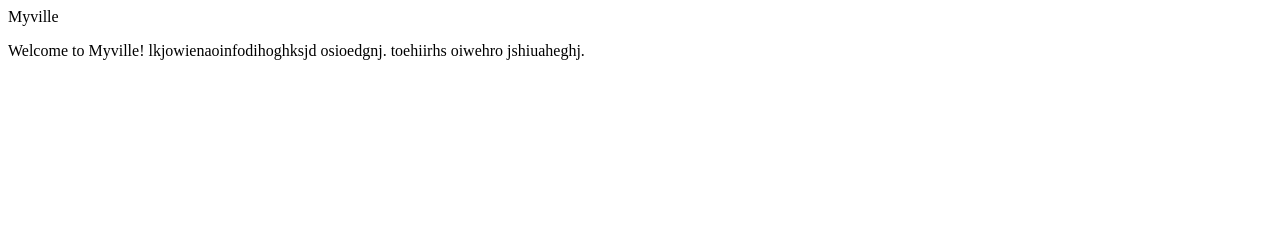
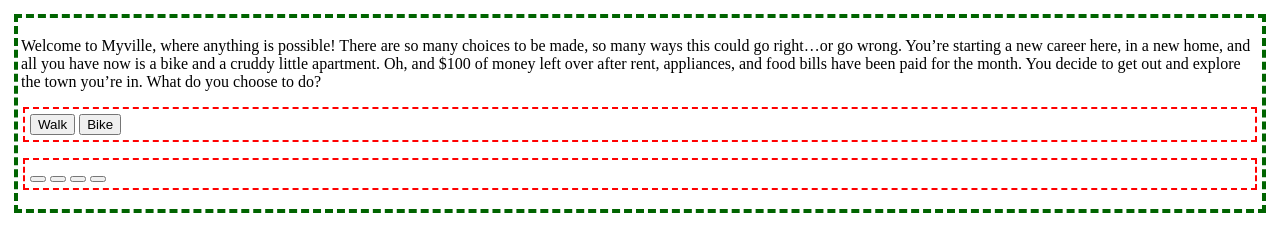
Before and after one commit to mf217126/441work, a plain HTML site: page HW3_response/story.html in a window 1280 px wide. Drawn offline with Linux system fonts and the light colour scheme.

Commit message:
update to story

```diff
--- a/HW3_response/story.html
+++ b/HW3_response/story.html
@@ -16,11 +16,82 @@
         border: 2px dashed red;
       }
    </style>
-   Myville
+   <title>Myville</title>
  </head>
  <body>
-   <p id = "storybody"> Welcome to Myville! lkjowienaoinfodihoghksjd osioedgnj. toehiirhs oiwehro jshiuaheghj. </p>
+   <div class = "storybody">
+   <p> Welcome to Myville, where anything is possible! There are so many choices to be made, so many ways this could go right…or go wrong. You’re starting a new career here, in a new home, and all you have now is a bike and a cruddy little apartment. Oh, and $100 of money left over after rent, appliances, and food bills have been paid for the month.
+You decide to get out and explore the town you’re in. What do you choose to do? </p>
+    <div class = "choices">
+      <button id = "first" type="button" name="button" onclick="choice1()" alt = "You decide to take a walk. The neighborhood really isn’t that bad; not once you look past the crumbling walls and rusted pickups sitting on cinderblocks; old auto projects that the owners never got around to finishing. There are trees and vines up all over the place, and although the yards are ill-tended and house rocky soil, at least there is some green, so that isn’t so bad. You hear a rustling in some currant bushes as you pass by. What do you do?"> Walk </button>
+      <button id = "first" type = "button" name ="button" onclick = "choice2()"> Bike </button>
+    </div>
+    <p id = "firstchoice"></p>
+    <div class = "choices">
+      <button id="investigate" type = "button" name = "button" onclick="choice3()"></button>
+      <button id="ignore" type = "button" name = "button" onclick = "choice4()"></button>
+      <button id="help" type = "button" name = "button" onclick = "choice5()"></button>
+      <button id="ignore2" type = "button" name = "button" onclick = "choice6()"></button>
+    </div>
+    <p id = "secondchoice"></p>
+   <script type="text/javascript">
 
+      function choice1(){
+//        var buttons = document.body.getElementsByTagName("button");
+//        for (var i = buttons.length - 1; i >= 0; i--){
+//          var button = buttons[i];
+//          if (button.alt){
+//            var text = document.createTextNode(button.alt);
+//            button.parentNode.replaceChild(text,button);
+//          }
+//        }
+        var print, remove, choice1, choice2;
 
- <body>
+        print = document.getElementById('firstchoice');
+        remove = document.getElementsByTagName('button');
+        choice1 = document.getElementById('investigate');
+        choice2 = document.getElementById('ignore')
+        choice1.innerHTML = "Investigate";
+        choice2.innerHTML = "Ignore it"
+//        remove.append("b");
+        print.innerHTML = "You decide to take a walk. The neighborhood really isn’t that bad; not once you look past the crumbling walls and rusted pickups sitting on cinderblocks; old auto projects that the owners never got around to finishing. There are trees and vines up all over the place, and although the yards are ill-tended and house rocky soil, at least there is some green, so that isn’t so bad. You hear a rustling in some currant bushes as you pass by. What do you do?";
+        for (var i = 1; i >= 0; i--){
+          remove[i].remove();
+//          if (button.alt){
+//            var text = document.createTextNode(button.alt);
+//            image.parentNode.replaceChild(text, button);
+//          }
+        }
+      }
+
+      function choice2(){
+        var print, remove, choice1, choice2;
+
+        print = document.getElementById('firstchoice');
+        remove = document.getElementsByTagName('button');
+        choice1 = document.getElementById('help');
+        choice2 = document.getElementById('ignore2')
+        choice1.innerHTML = "Help them";
+        choice2.innerHTML = "Ignore them"
+
+        print.innerHTML = "You decide to take a walk. The neighborhood really isn’t that bad; not once you look past the crumbling walls and rusted pickups sitting on cinderblocks; old auto projects that the owners never got around to finishing. There are trees and vines up all over the place, and although the yards are ill-tended and house rocky soil, at least there is some green, so that isn’t so bad. You hear a rustling in some currant bushes as you pass by. What do you do?";
+        for (var i = 1; i >= 0; i--){
+          remove[i].remove();
+
+        }
+      }
+
+      function choice3(){
+        var print, remove, choice1;
+        print = document.getElementById('secondchoice');
+        remove = document.getElementsByTagName('button');
+        var t = 0;
+        var pets = []
+
+      }
+    </script>
+
+  </div>
+</body>
+
 </html>
```
Also changed, not shown: index.html (+1 -1 lines).
